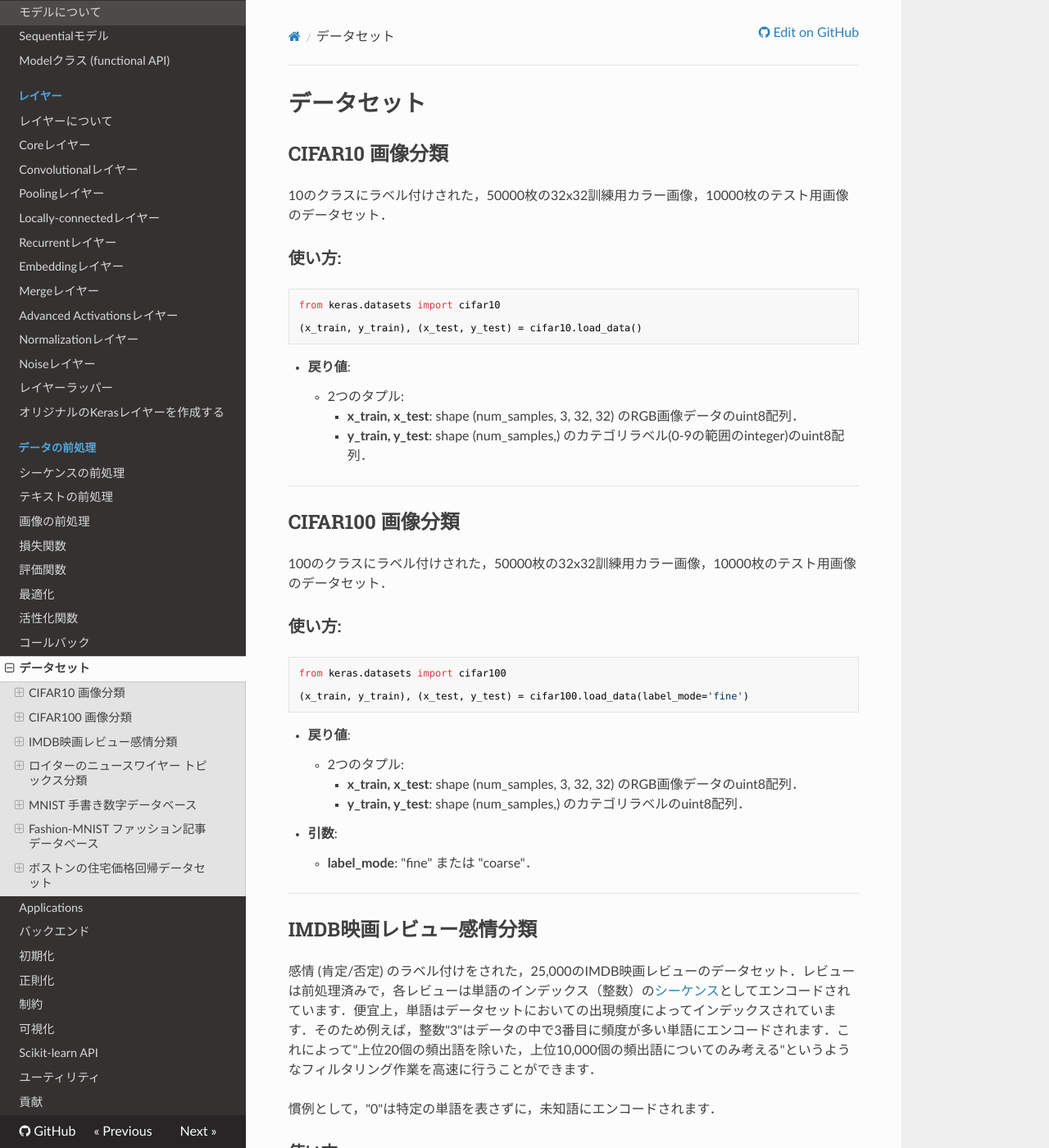
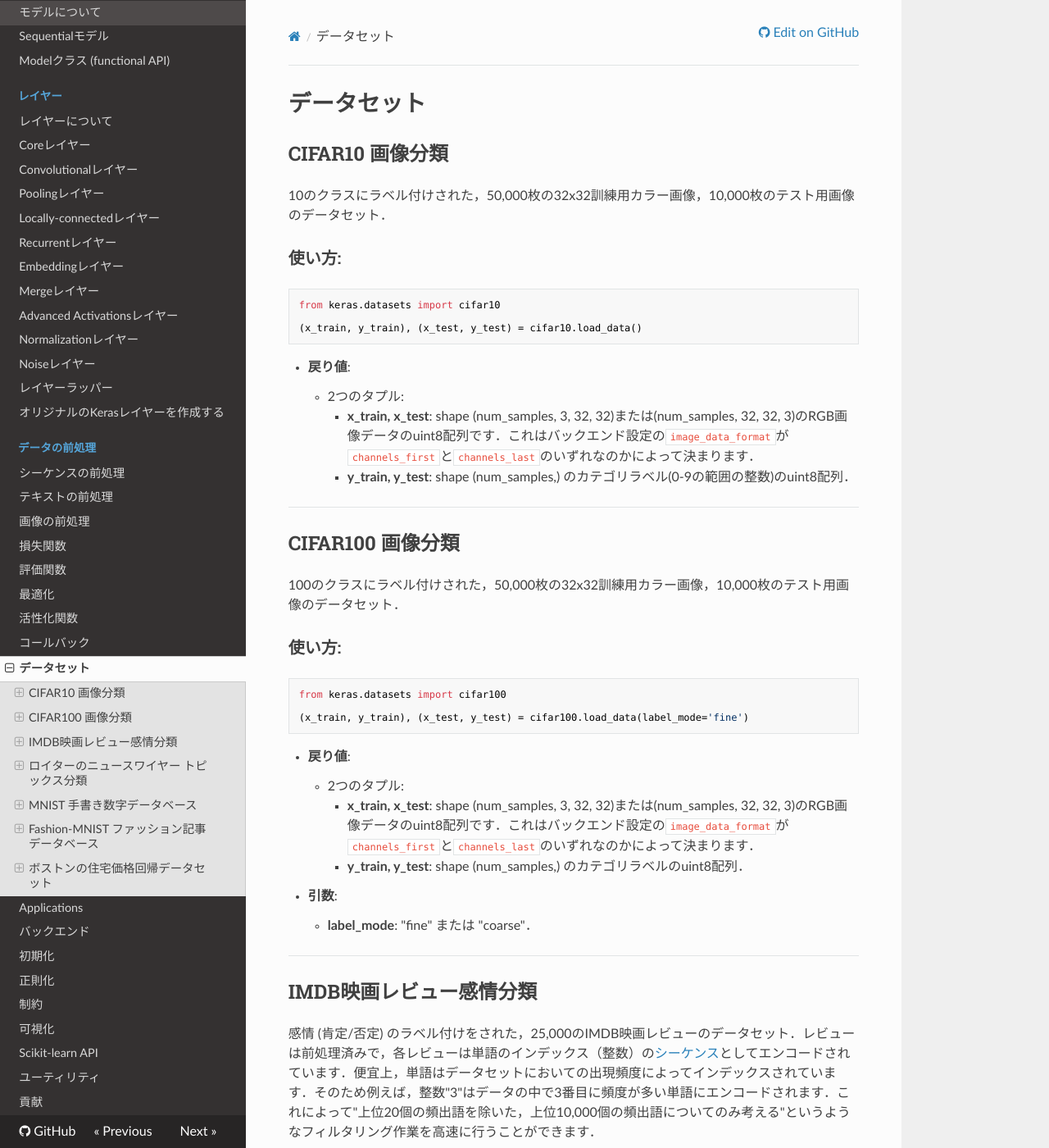
Before and after one commit to keras-team/keras-docs-ja, an MkDocs documentation site: the page built from sources/datasets.md, in a window 1280 px wide and 1400 px high. Shown: the whole window at 82% size. Built offline with MkDocs 1.6.1, drawn with Linux system fonts in a browser that asks for light colours; nearby versions of some CDN libraries; old or Windows-style settings are respelled for this version of MkDocs; some of the changed text lies outside the part shown.

Commit message:
Update datasets

```diff
--- a/sources/datasets.md
+++ b/sources/datasets.md
@@ -2,7 +2,7 @@
 
 ## CIFAR10 画像分類
 
-10のクラスにラベル付けされた，50000枚の32x32訓練用カラー画像，10000枚のテスト用画像のデータセット．
+10のクラスにラベル付けされた，50,000枚の32x32訓練用カラー画像，10,000枚のテスト用画像のデータセット．
 
 ### 使い方:
 
@@ -14,14 +14,14 @@ from keras.datasets import cifar10
 
 - __戻り値__:
     - 2つのタプル:
-        - __x_train, x_test__: shape (num_samples, 3, 32, 32) のRGB画像データのuint8配列．
-        - __y_train, y_test__: shape (num_samples,) のカテゴリラベル(0-9の範囲のinteger)のuint8配列．
+        - __x_train, x_test__: shape (num_samples, 3, 32, 32)または(num_samples, 32, 32, 3)のRGB画像データのuint8配列です．これはバックエンド設定の`image_data_format`が`channels_first`と`channels_last`のいずれなのかによって決まります．
+        - __y_train, y_test__: shape (num_samples,) のカテゴリラベル(0-9の範囲の整数)のuint8配列．
 
 ---
 
 ## CIFAR100 画像分類
 
-100のクラスにラベル付けされた，50000枚の32x32訓練用カラー画像，10000枚のテスト用画像のデータセット．
+100のクラスにラベル付けされた，50,000枚の32x32訓練用カラー画像，10,000枚のテスト用画像のデータセット．
 
 ### 使い方:
 
@@ -33,7 +33,7 @@ from keras.datasets import cifar100
 
 - __戻り値__:
     - 2つのタプル:
-        - __x_train, x_test__: shape (num_samples, 3, 32, 32) のRGB画像データのuint8配列．
+        - __x_train, x_test__: shape (num_samples, 3, 32, 32)または(num_samples, 32, 32, 3)のRGB画像データのuint8配列です．これはバックエンド設定の`image_data_format`が`channels_first`と`channels_last`のいずれなのかによって決まります．
         - __y_train, y_test__: shape (num_samples,) のカテゴリラベルのuint8配列．
 
 - __引数__:
@@ -132,7 +132,7 @@ from keras.datasets import mnist
 - __戻り値__:
     - 2つのタプル:
         - __x_train, x_test__: shape (num_samples, 28, 28) の白黒画像データのuint8配列．
-        - __y_train, y_test__: shape (num_samples,) のカテゴリラベル(0-9のinteger)のuint8配列．
+        - __y_train, y_test__: shape (num_samples,) のカテゴリラベル(0-9の整数)のuint8配列．
 
 - __引数__:
     - __path__: データをローカルに持っていない場合 (`'~/.keras/datasets/' + path`) ，この位置にダウンロードされます．
@@ -167,7 +167,7 @@ from keras.datasets import fashion_mnist
 - __戻り値__:
     - 2つのタプル:
         - __x_train, x_test__: shape (num_samples, 28, 28) の白黒画像データのuint8配列．
-        - __y_train, y_test__: shape (num_samples,) のラベル(0-9のinteger)のuint8配列．
+        - __y_train, y_test__: shape (num_samples,) のラベル(0-9の整数)のuint8配列．
 
 ---
 
```
Also changed, not shown: other parts of sources/datasets.md (+1 -1 lines).
